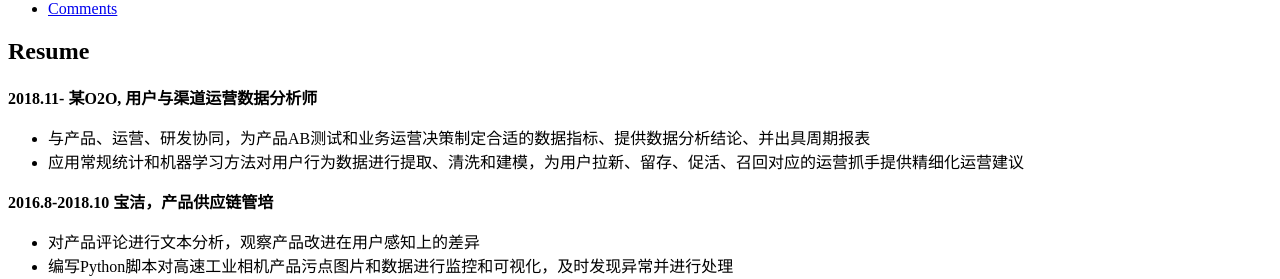
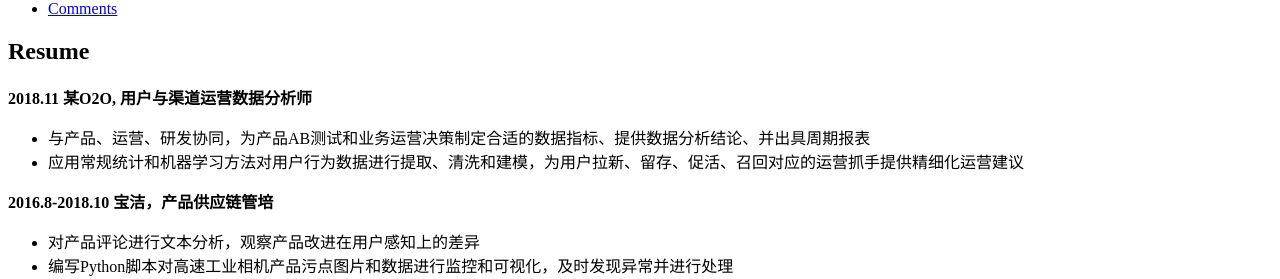
Before and after one commit to tjmashu/tjmashu.github.io, a Jekyll site: the page built from page/4about.md, in a window 1280 px wide. Shown: the part 341-620 px from the top of the page. Built offline with Jekyll 4.4.1, drawn with Linux system fonts in a browser that asks for light colours; comment, search, counter and statistics services are not loaded; a style sheet for code colours, icons or effects is not loaded.

```diff
--- a/page/4about.md
+++ b/page/4about.md
@@ -11,7 +11,7 @@ type: page
 
 ## Resume
 
-**2018.11- 某O2O, 用户与渠道运营数据分析师**
+**2018.11 某O2O, 用户与渠道运营数据分析师**
 * 与产品、运营、研发协同，为产品AB测试和业务运营决策制定合适的数据指标、提供数据分析结论、并出具周期报表
 * 应用常规统计和机器学习方法对用户行为数据进行提取、清洗和建模，为用户拉新、留存、促活、召回对应的运营抓手提供精细化运营建议
 
@@ -29,6 +29,7 @@ type: page
 
 **技能：**
 `SQL`  `Python`  `机器学习`
+
 
 > **从数据中发现机会帮助业务增长是一件让人兴奋的事，要学习的东西很多，一直在路上，加油！**
 
```
